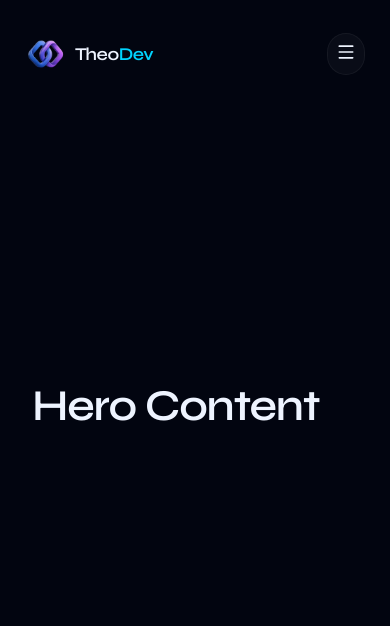
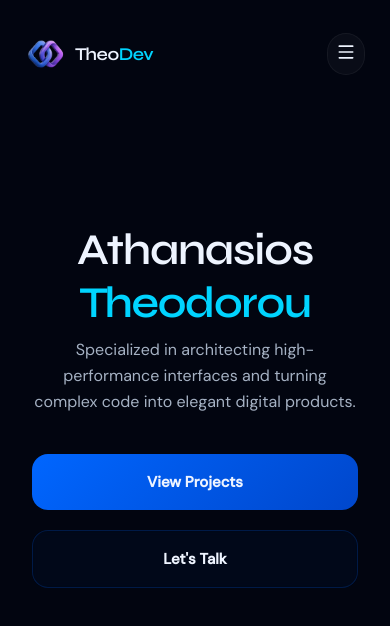
Before and after one commit to athanasios-theodorou/TheoDev-Portfolio, a React (Vite) app: page / in a window 390 px wide. Shown: the top 626 px of the page. Built offline with nearby package versions, Linux system fonts and the light colour scheme.

Commit message:
feat(home): redesign HomeContent component with CSS modules and responsive layout

```diff
--- a/src/components/sections/Home/subcomponents/HomeContent.jsx
+++ b/src/components/sections/Home/subcomponents/HomeContent.jsx
@@ -1,3 +1,22 @@
+import classes from "./HomeContent.module.css";
+
 export const HomeContent = () => {
-  return <h1>Hero Content</h1>;
+  return (
+    <div className={classes["home-content"]}>
+      <div>
+        <h1>
+          <span className={classes["home-h1-first"]}>Athanasios</span>
+          <span className={classes["home-h1-second"]}>Theodorou</span>
+        </h1>
+      </div>
+      <p className={classes["home-bio"]}>
+        Specialized in architecting high-performance interfaces and turning
+        complex code into elegant digital products.
+      </p>
+      <div className={classes["home-actions"]}>
+        <a className={classes["home-btn-primary"]}>View Projects</a>
+        <a className={classes["home-btn-secondary"]}>Let's Talk</a>
+      </div>
+    </div>
+  );
 };
--- /dev/null
+++ b/src/components/sections/Home/subcomponents/HomeContent.module.css
@@ -0,0 +1,97 @@
+.home-content {
+  display: flex;
+  flex-direction: column;
+  text-align: center;
+  align-items: center;
+  max-width: 42rem;
+  margin: 0 auto;
+}
+
+@media (min-width: 1024px) {
+  .home-content {
+    text-align: left;
+    align-items: flex-start;
+    margin: 0;
+  }
+}
+
+.home-h1-first {
+  color: var(--text-main);
+  margin-bottom: 0.25rem;
+}
+
+.home-h1-second {
+  display: block;
+  padding-bottom: 0.5rem;
+  color: var(--accent);
+}
+
+.home-bio {
+  max-width: 480px;
+  line-height: 1.6;
+}
+
+.home-actions {
+  margin-top: 2.5rem;
+  display: flex;
+  flex-wrap: wrap;
+  gap: 1.25rem;
+}
+
+.home-btn-primary,
+.home-btn-secondary {
+  display: inline-flex;
+  align-items: center;
+  justify-content: center;
+  gap: 0.75rem;
+  padding: 1rem 2.25rem;
+  border-radius: 1rem;
+  font-weight: 600;
+  font-size: 0.9375rem;
+  text-decoration: none;
+  transition: all 0.3s ease;
+  user-select: none;
+}
+
+.home-btn-primary {
+  position: relative;
+  overflow: hidden;
+  color: var(--text-main);
+  background: linear-gradient(
+    135deg,
+    var(--primary) 0%,
+    var(--primary-dark) 100%
+  );
+}
+
+.home-btn-primary:hover {
+  transform: translateY(-2px);
+  box-shadow: 0 10px 25px var(--border-primary-strong);
+}
+
+.home-btn-secondary {
+  color: var(--text-main);
+  backdrop-filter: blur(4px);
+  border: 1px solid var(--border-primary-subtle);
+  background-color: var(--bg-elevated);
+}
+
+.home-btn-secondary:hover {
+  transform: translateY(-2px);
+  background-color: var(--action-bg-base);
+  border-color: var(--accent-bg-hover);
+}
+
+@media (max-width: 640px) {
+  .home-actions {
+    flex-direction: column;
+    width: 100%;
+    align-items: stretch;
+  }
+
+  .home-btn-primary,
+  .home-btn-secondary {
+    width: 100%;
+    padding: 1rem 1.5rem;
+  }
+}
```
